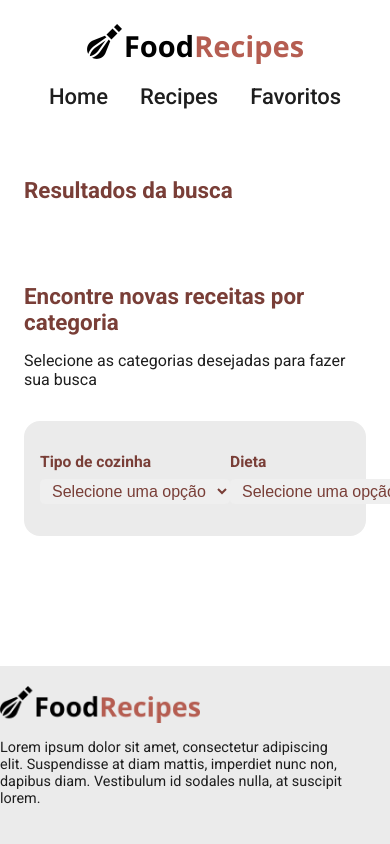
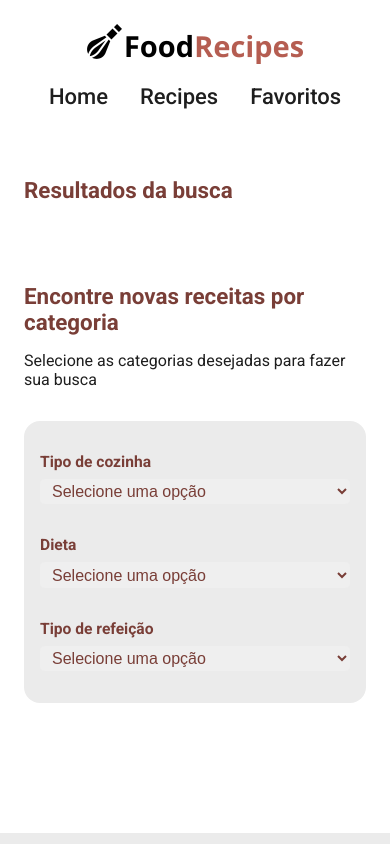
Before and after one commit to augusto-mattos/food-recipes, a React (Vite) app: page /recipes-list in a window 390 px wide. Shown: the top 844 px of the page. Built offline with nearby package versions, Linux system fonts and the light colour scheme.

Commit message:
search mobile

```diff
--- a/src/assets/styles.css
+++ b/src/assets/styles.css
@@ -775,6 +775,13 @@ form button:hover {
   border-radius: 1rem;
   padding: 2rem 1rem;
 }
+@media (max-width: 768px) {
+  .search-recipe-container .category-filters {
+    display: flex;
+    flex-direction: column;
+    gap: 2rem;
+  }
+}
 .search-recipe-container .category-filters .selector {
   display: flex;
   align-items: center;
@@ -802,6 +809,11 @@ form button:hover {
   border: none;
   color: #793e37;
   outline: none;
+}
+@media (max-width: 768px) {
+  .search-recipe-container .category-filters .category-container .filters-container .cuisine-selector {
+    width: 100%;
+  }
 }
 .search-recipe-container #fetchButton {
   visibility: hidden;
--- a/src/styles/components/_search.scss
+++ b/src/styles/components/_search.scss
@@ -11,6 +11,11 @@
     background-color: variables.$gray-1;
     border-radius: 1rem;
     padding: 2rem 1rem;
+    @media (max-width: 768px) {
+      display: flex;
+      flex-direction: column;
+      gap: 2rem;
+    }
     .selector {
       display: flex;
       align-items: center;
@@ -36,6 +41,9 @@
           border: none;
           color: variables.$terracota-3;
           outline: none;
+          @media (max-width: 768px) {
+            width: 100%;
+          }
         }
       }
     }
```
Also changed, not shown: 1 other file (tests, documents, lock files or other folders).
